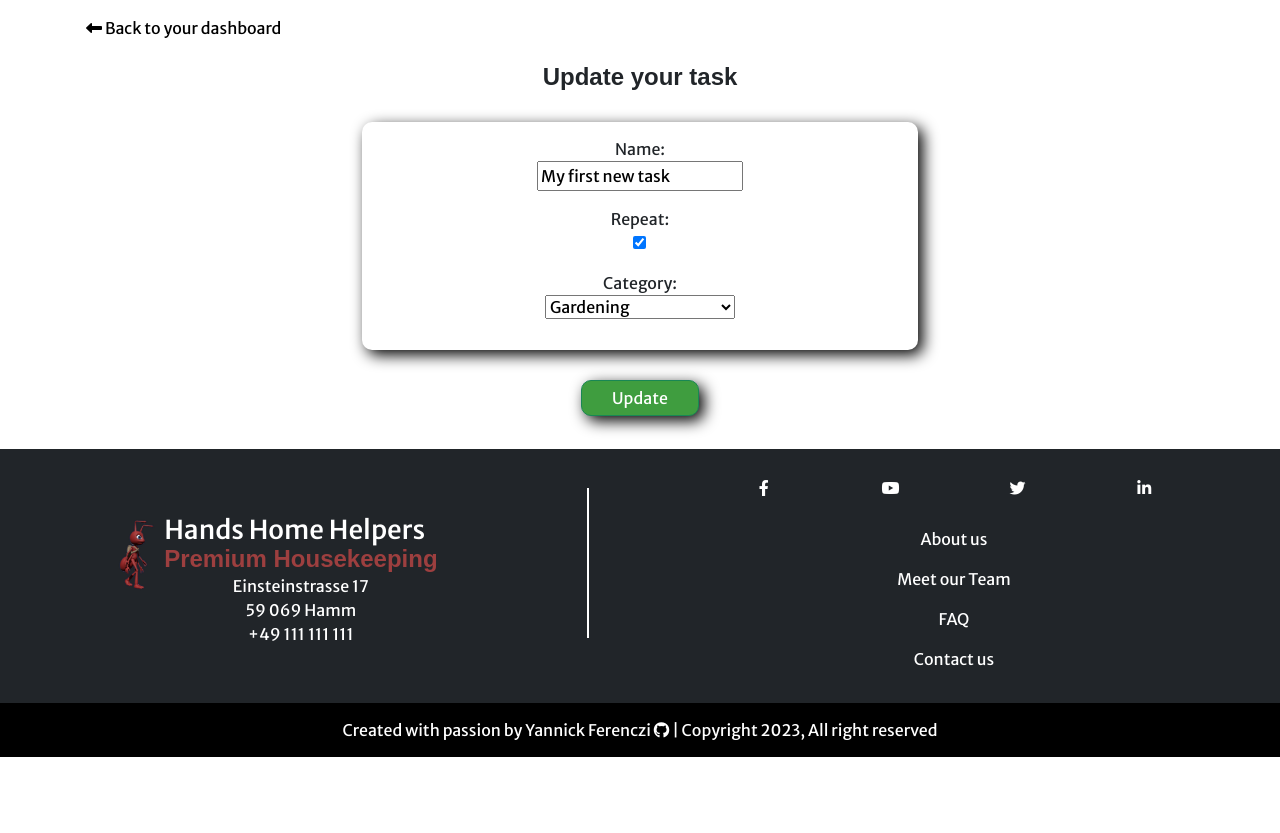
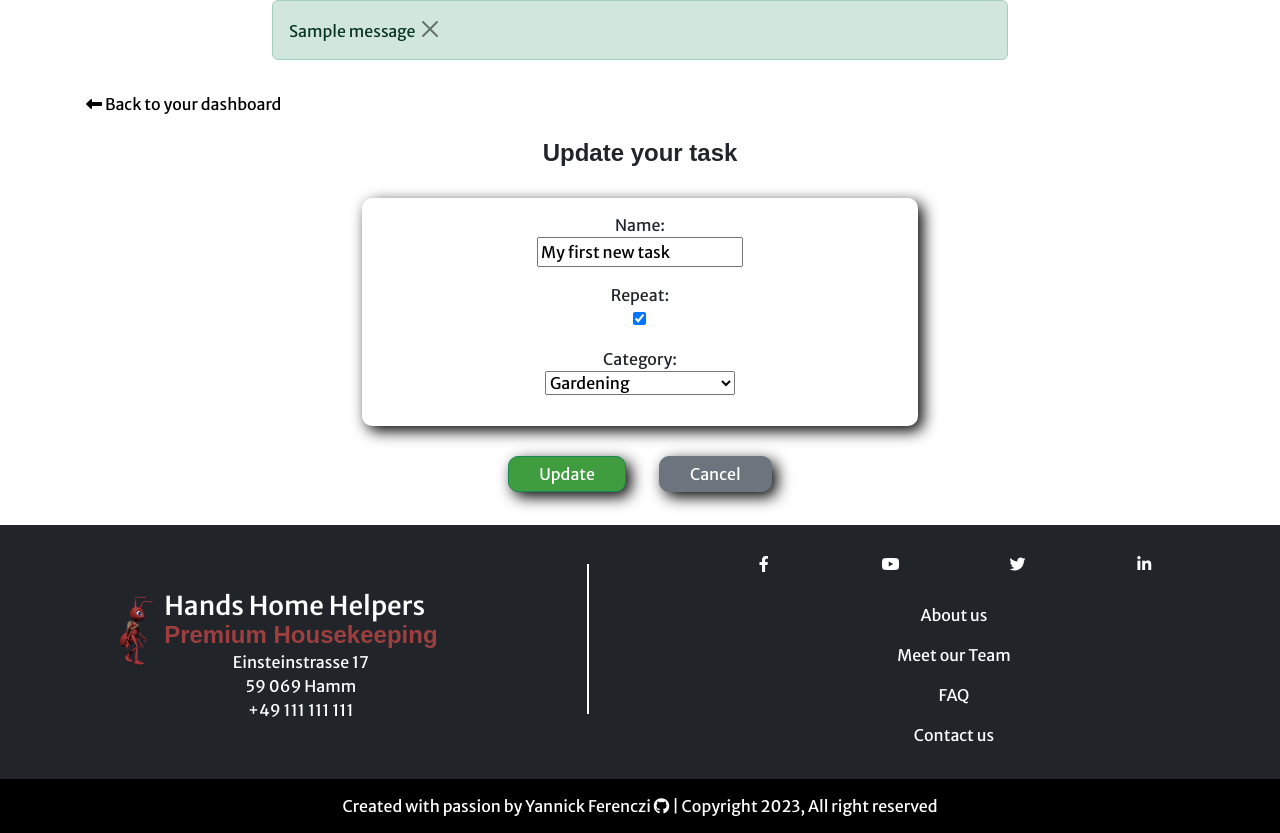
Before and after one commit to yannickferenczi/hands-home-helpers-website, a Django app: page /dashboard/update_task/1/ in a window 1280 px wide. Shown: the part 98-931 px from the top of the page. Before the commit the page ends 855 px from the top, so only its background shows below. Run offline with Django 3.2, Linux system fonts and the light colour scheme; data comes from the database, SQL or seed files in the repository; both versions use the stored data as it was after the commit; tables that the repository leaves empty hold one stand-in row (values such as "Sample post"); one stand-in notice (Sample message) is shown; some web fonts are replaced.

Commit message:
Add notification system

```diff
--- a/config/views.py
+++ b/config/views.py
@@ -1,9 +1,9 @@
 from django.shortcuts import render
-from datetime import datetime
 
 
 def index(request):
     return render(request, "index.html")
 
+
 def about(request):
     return render(request, "about.html")
--- a/contact/templates/contact/contact.html
+++ b/contact/templates/contact/contact.html
@@ -21,7 +21,7 @@
             <h4>Contact us</h4>
         </div>
     </div>
-    <div class="row dashboard-item">
+    <div class="row">
         <div class="col-md-8 mt-3 offset-md-2">
             <form class="login centered-content py-4" onsubmit="return sendMail(this);" method="POST">
                 {% csrf_token %}
--- a/contact/views.py
+++ b/contact/views.py
@@ -1,5 +1,6 @@
 from django.shortcuts import render, redirect
 from django.http import HttpResponse
+from django.contrib import messages
 
 
 from .forms import ContactForm
@@ -12,6 +13,11 @@ def contact(request):
         form = ContactForm(request.POST)
         if form.is_valid():
             form.save()
+            messages.add_message(
+                request,
+                messages.SUCCESS,
+                "Your form has been successfully submitted!",
+            )
             return redirect("home")
     else:
         form = ContactForm()
--- a/tasks/templates/tasks/update_task.html
+++ b/tasks/templates/tasks/update_task.html
@@ -26,6 +26,7 @@
                     {{ form.as_p }}
                 </div>
                 <input class="form-btn btn btn-success" type="submit" value="Update">
+                <a class="form-btn btn btn-secondary" href="{% url 'dashboard' %}">Cancel</a>
             </form>
         </div>
     </div>
--- a/tasks/views.py
+++ b/tasks/views.py
@@ -3,6 +3,8 @@ from django.urls import reverse_lazy
 from django.views import generic
 from django.views.generic.edit import CreateView, DeleteView, UpdateView
 from django.contrib.auth.mixins import LoginRequiredMixin
+from django.contrib.messages.views import SuccessMessageMixin
+from django.contrib import messages
 
 from .models import Task
 
@@ -22,23 +24,30 @@ class TaskDetailView(generic.DetailView):
     context_object_name = "task"
 
 
-class TaskCreateView(CreateView):
+class TaskCreateView(SuccessMessageMixin, CreateView):
     model = Task
     template_name = "tasks/create_task.html"
     fields = ["name", "repeat", "category", ]
+    success_message = "Your task has been successfully added!"
 
     def form_valid(self, form):
         form.instance.owner = self.request.user
         return super().form_valid(form)
 
 
-class TaskUpdateView(UpdateView):
+class TaskUpdateView(SuccessMessageMixin, UpdateView):
     model = Task
     template_name = "tasks/update_task.html"
     fields = ["name", "repeat", "category", ]
+    success_message = "Your task has been successfully updated!"
 
 
-class TaskDeleteView(DeleteView):
+class TaskDeleteView(SuccessMessageMixin, DeleteView):
     model = Task
     template_name = "tasks/delete_task.html"
     success_url = reverse_lazy("dashboard")
+    success_message = "Your task has been successfully deleted!"
+
+    def delete(self, request, *args, **kwargs):
+        messages.success(self.request, self.success_message)
+        return super(TaskDeleteView, self).delete(request, *args, **kwargs)
--- a/templates/account/login.html
+++ b/templates/account/login.html
@@ -13,7 +13,7 @@
             <h4>{% trans "Sign In" %}</h4>
         </div>
     </div>
-    <div class="row dashboard-item">
+    <div class="row">
         <div class="col-md-8 mt-3 offset-md-2">
             <p class="centered-content">{% blocktrans %}If you have not created an account yet, then please
                 <a class="link-style" href="{{ signup_url }}">sign up</a> first.{% endblocktrans %}
--- a/templates/account/logout.html
+++ b/templates/account/logout.html
@@ -12,7 +12,7 @@
             <h3>{% trans "Sign Out" %}</h3>
         </div>
     </div>
-    <div class="row dashboard-item">
+    <div class="row">
         <div class="col-md-8 mt-3 offset-md-2">
             <p class="centered-content">
                 {% trans 'Are you sure you want to sign out?' %}
--- a/templates/account/signup.html
+++ b/templates/account/signup.html
@@ -12,7 +12,7 @@
             <h4>{% trans "Sign Up" %}</h4>
         </div>
     </div>
-    <div class="row dashboard-item">
+    <div class="row">
         <div class="col-md-6 mt-3 offset-md-3">
             <p class="centered-content">{% blocktrans %}Already have an account? Then please <a class="link-style" href="{{ login_url }}">sign
                     in</a>.{%endblocktrans %}</p>
--- a/templates/base.html
+++ b/templates/base.html
@@ -109,7 +109,19 @@
             </div>
         </div>
     </header>
-
+    <div class="container">
+        <div class="row">
+            <div class="col-md-8 offset-md-2">
+                {% for message in messages %}
+                <div class="alert {{ message.tags }} alert-dismissable fade show" id="msg" role="alert">
+                    {{ message | safe }}
+                    <button class="btn-close" type="button" data-bs-dismiss="alert" aria-label="close">
+                    </button>
+                </div>
+                {% endfor %}
+            </div>
+        </div>
+    </div>
     <main class="main-content">
         {% block content %}
         {% endblock content %}
```
Also changed, not shown: config/base_settings.py (+10 -0 lines), db.sqlite3, documentation/erd_mvp.png.
